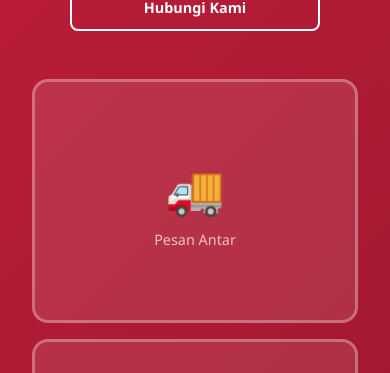
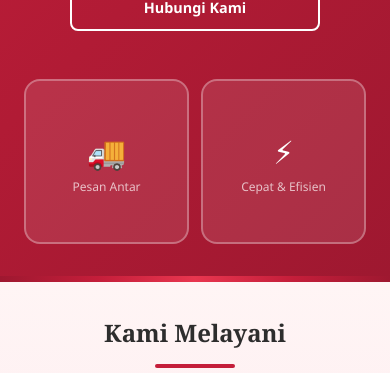
Before and after one commit to Mittzsche/dapur-nyonya, a Vue app in the folder frontend/: page / in a window 390 px wide. Shown: the part 402-775 px from the top of the page. Built offline with nearby package versions, Linux system fonts and the light colour scheme; no server answers.

Commit message:
Perbaikan Minor V0.22

```diff
--- a/frontend/src/components/common/Navbar.vue
+++ b/frontend/src/components/common/Navbar.vue
@@ -218,7 +218,7 @@ export default {
   }
 
   .navbar-menu {
-    top: 60px;
+    top: 52px;
     padding: 1rem;
   }
 
--- a/frontend/src/views/public/Home.vue
+++ b/frontend/src/views/public/Home.vue
@@ -1059,5 +1059,44 @@ export default {
     padding: 0.9rem 2rem;
     font-size: 1rem;
   }
+
+  /* Hero banners - make larger on mobile */
+  .hero-images {
+    grid-template-columns: repeat(2, 1fr);
+    gap: 0.75rem;
+    padding: 0 0.5rem;
+    max-width: 100%;
+  }
+
+  .hero-image-box {
+    aspect-ratio: 1/1;
+    border-width: 2px;
+  }
+
+  .hero-image-box span {
+    font-size: 2rem;
+  }
+
+  .hero-image-box p {
+    font-size: 0.75rem;
+  }
+
+  /* Cara Pemesanan - make larger on mobile */
+  .cara-pemesanan-box {
+    padding: 0 0.5rem;
+  }
+
+  .panduan-image {
+    aspect-ratio: 4/3;
+    min-height: 200px;
+  }
+
+  .panduan-image span {
+    font-size: 3rem;
+  }
+
+  .panduan-image p {
+    font-size: 0.9rem;
+  }
 }
 </style>
```
